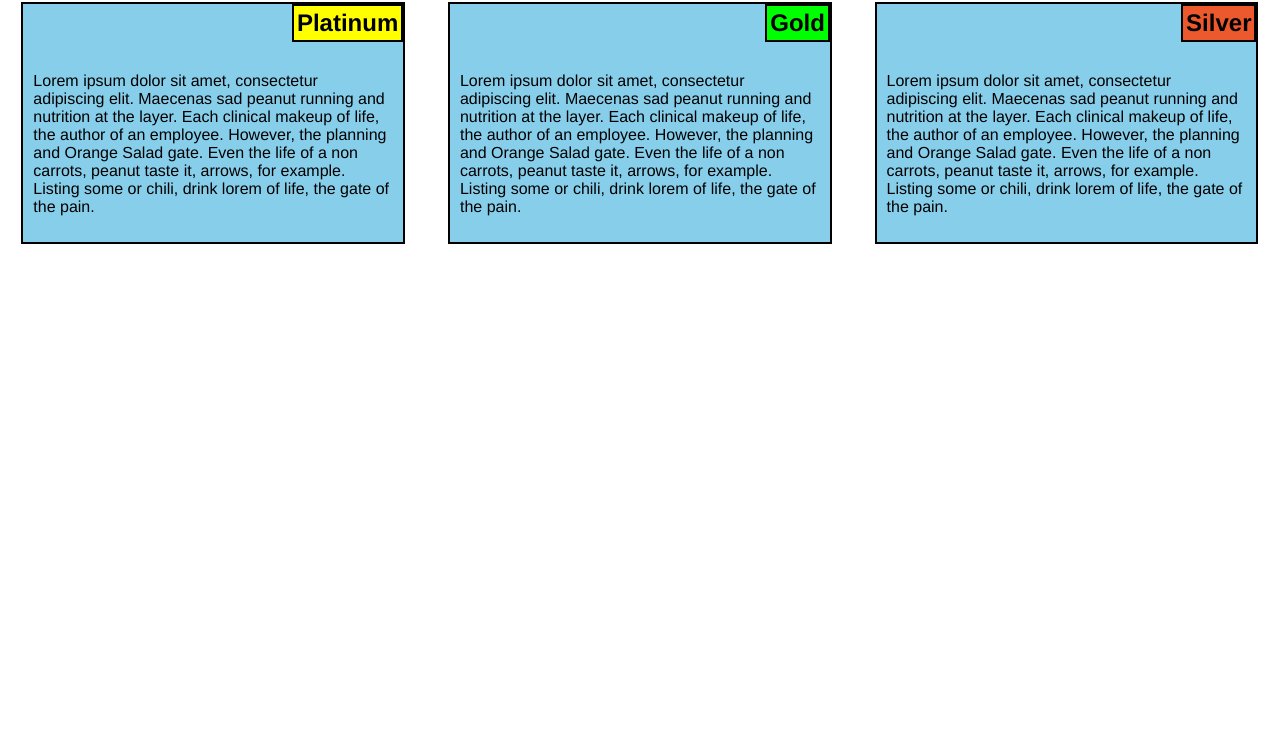
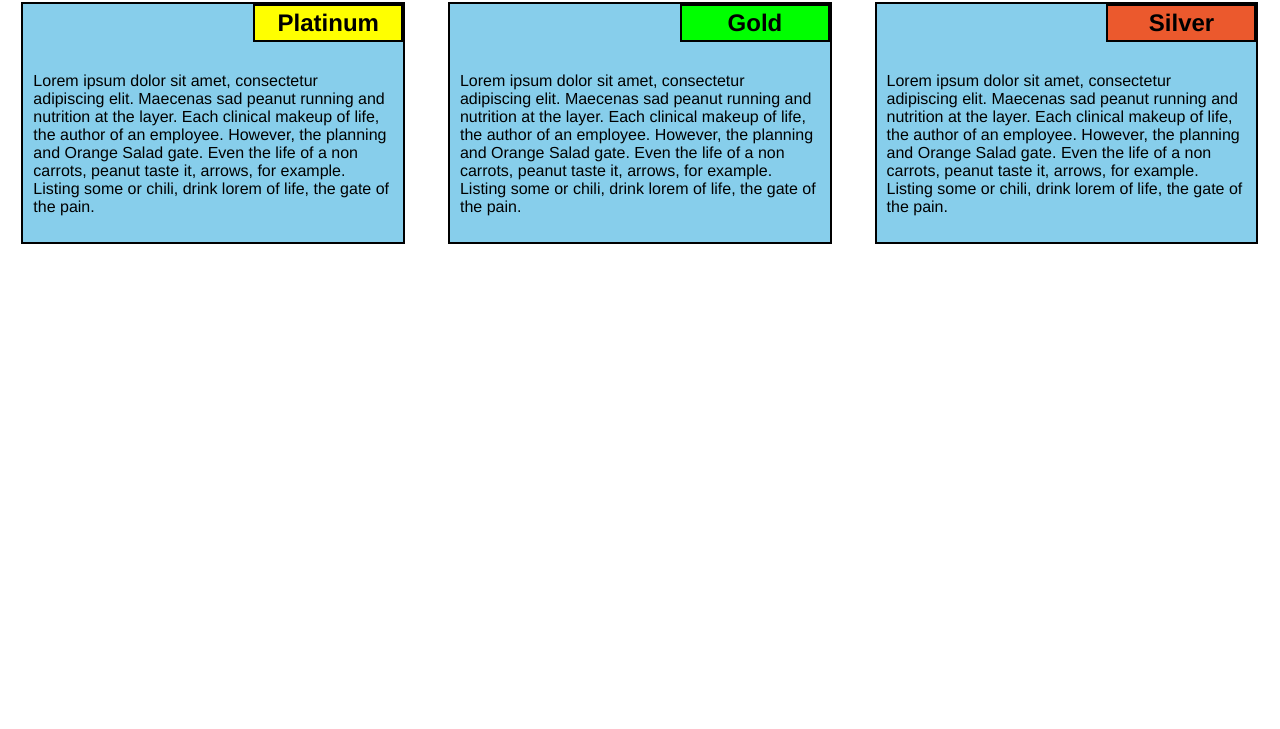
Before and after one commit to prasam1011/test, a plain HTML site: page site/index.html in a window 1280 px wide. Shown: the part 71-800 px from the top of the page. Drawn offline with Linux system fonts and the light colour scheme.

Commit message:
my assignment

```diff
--- a/site/index.css
+++ b/site/index.css
@@ -18,9 +18,11 @@ section{border: 2px solid black;
  #h3{background-color:#EB592D;
      }
 h2 {border: 2px solid black;
+	text-align: center;
     float: right;
     margin-top: 0px;
     padding: 3px;
+    width: 150px;
    }
 p{clear: right;
 	padding: 10px;
```
